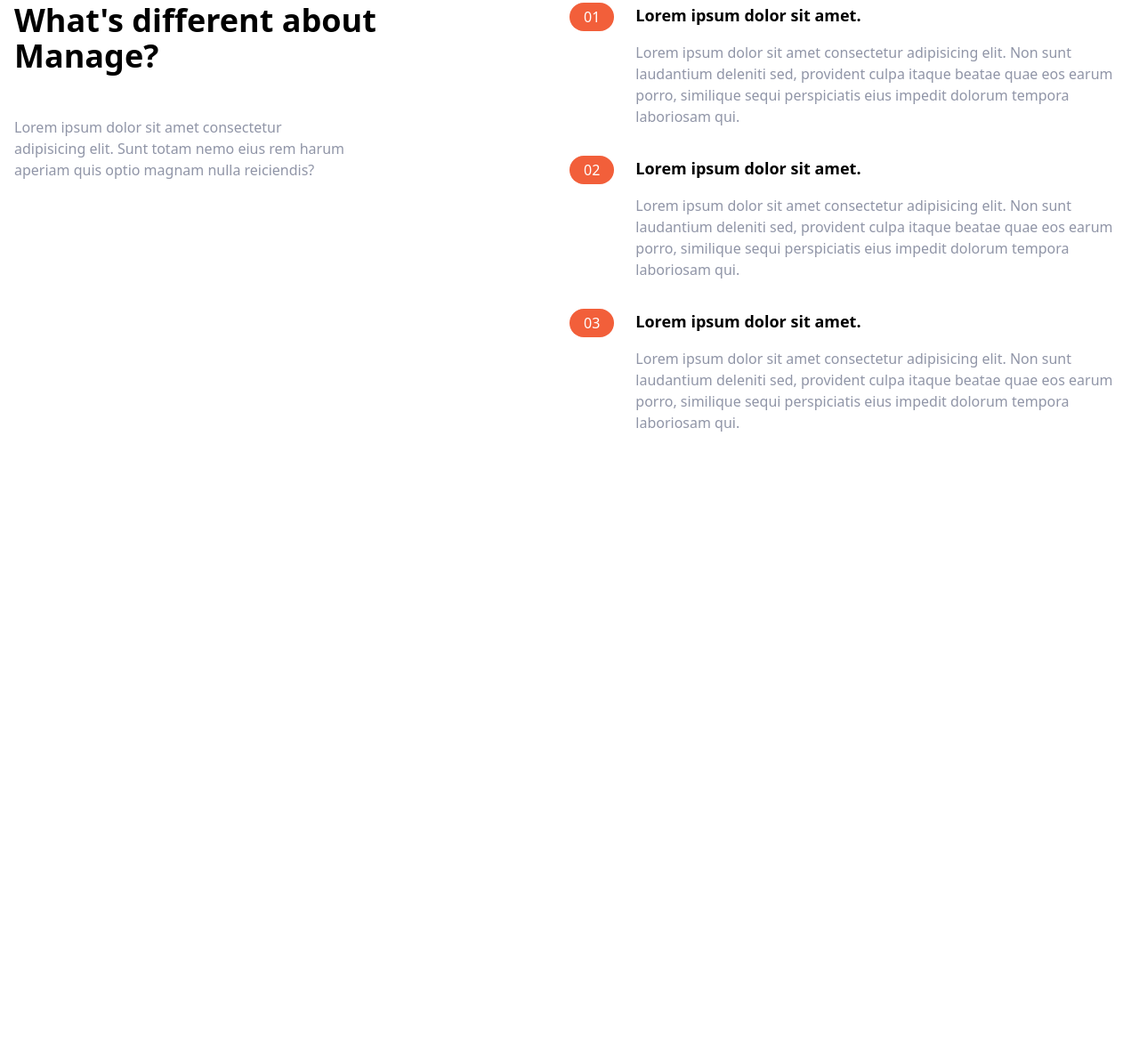
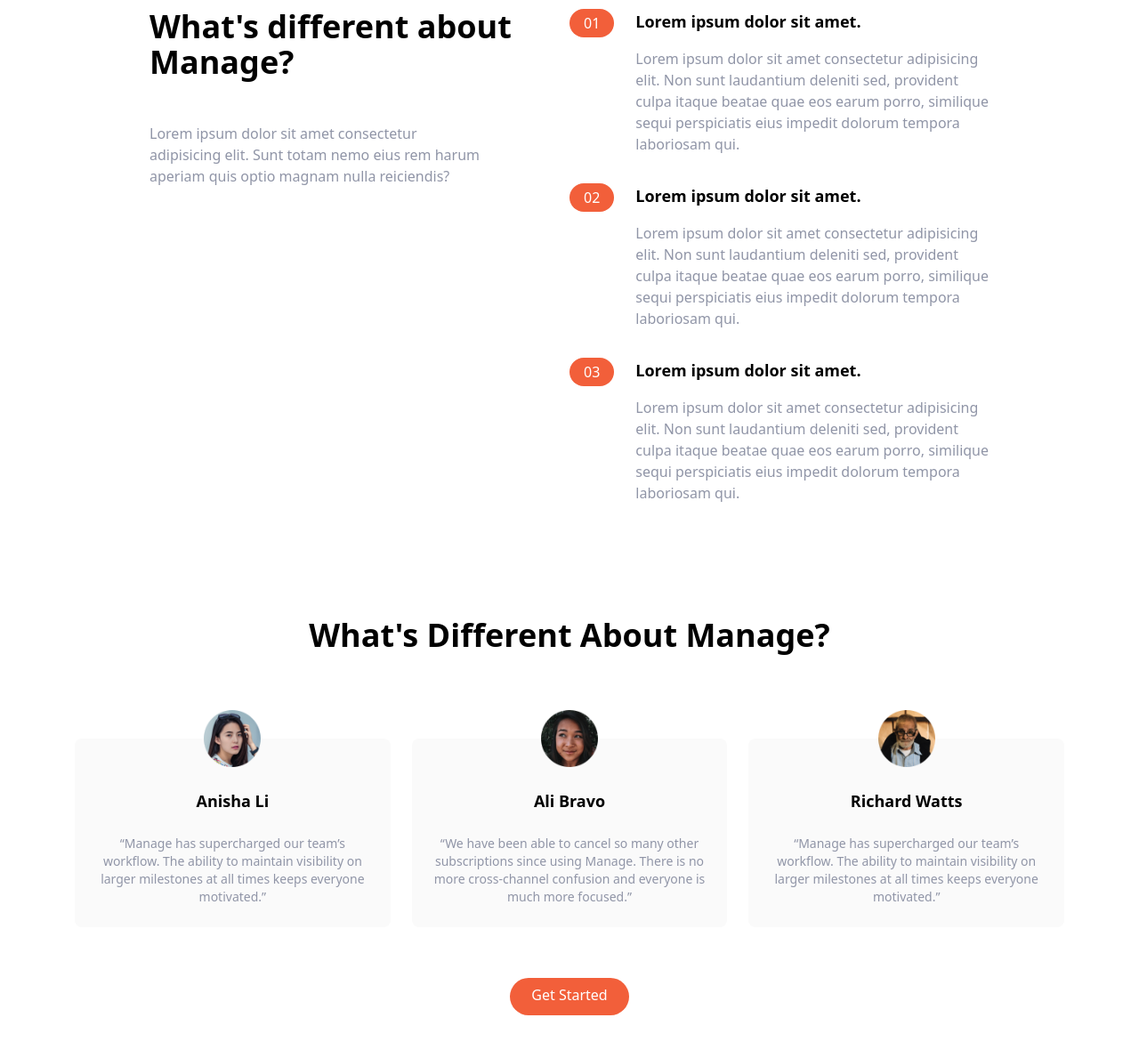
Before and after one commit to leon0113/tailwind-practice-project, a website: page index.html in a window 1280 px wide. Shown: the part 694-1874 px from the top of the page at 89% size. Before the commit the page ends 1181 px from the top, so only its background shows below. Drawn offline with Linux system fonts and the light colour scheme.

Commit message:
testimonal section DONE

```diff
--- a/index.html
+++ b/index.html
@@ -31,6 +31,7 @@
                 Started</a>
         </div>
     </nav>
+
     <!--! Hero Section start -->
     <section id="hero">
         <!-- Flex container  -->
@@ -57,11 +58,10 @@
         </div>
     </section>
 
-
     <!--! Feature section start  -->
     <section id="feature">
         <!-- flex container  -->
-        <div class="container flex flex-col px-4 mx-auto mt-10 space-y-12 md:space-y-0 md:flex-row">
+        <div class="container flex flex-col px-4 mx-auto mt-10 mb-32 space-y-12 md:space-y-0 md:flex-row">
             <!-- left items -->
             <div class="flex flex-col space-y-12 md:w-1/2">
                 <h2 class="max-w-md text-4xl font-bold text-center md:text-left">
@@ -141,6 +141,66 @@
             </div>
         </div>
     </section>
+
+    <!--! Testimonial section start  -->
+    <section id="testimonials">
+        <!-- Container to heading and testm blocks -->
+        <div class="max-w-6xl px-5 mx-auto mt-32 text-center">
+          <!-- Heading -->
+          <h2 class="text-4xl font-bold text-center">
+            What's Different About Manage?
+          </h2>
+          <!-- Testimonials Container -->
+          <div class="flex flex-col mt-24 md:flex-row md:space-x-6">
+            <!-- Testimonial 1 -->
+            <div
+              class="flex flex-col items-center p-6 space-y-6 rounded-lg bg-veryLightGray md:w-1/3"
+            >
+              <img src="img/avatar-anisha.png" class="w-16 -mt-14" alt="" />
+              <h5 class="text-lg font-bold">Anisha Li</h5>
+              <p class="text-sm text-darkGrayishBlue">
+                “Manage has supercharged our team’s workflow. The ability to
+                maintain visibility on larger milestones at all times keeps
+                everyone motivated.”
+              </p>
+            </div>
+
+            <!-- Testimonial 2 -->
+            <div
+              class="hidden flex-col items-center p-6 space-y-6 rounded-lg bg-veryLightGray md:flex md:w-1/3"
+            >
+              <img src="img/avatar-ali.png" class="w-16 -mt-14" alt="" />
+              <h5 class="text-lg font-bold">Ali Bravo</h5>
+              <p class="text-sm text-darkGrayishBlue">
+                “We have been able to cancel so many other subscriptions since
+                using Manage. There is no more cross-channel confusion and
+                everyone is much more focused.”
+              </p>
+            </div>
+
+            <!-- Testimonial 3 -->
+            <div
+              class="hidden flex-col items-center p-6 space-y-6 rounded-lg bg-veryLightGray md:flex md:w-1/3"
+            >
+              <img src="img/avatar-richard.png" class="w-16 -mt-14" alt="" />
+              <h5 class="text-lg font-bold">Richard Watts</h5>
+              <p class="text-sm text-darkGrayishBlue">
+                “Manage has supercharged our team’s workflow. The ability to
+                maintain visibility on larger milestones at all times keeps
+                everyone motivated.”
+              </p>
+            </div>
+          </div>
+          <!-- Button -->
+          <div class="my-16">
+            <a
+              href="#"
+              class="p-3 px-6 pt-2 text-white bg-brightRed rounded-full baseline hover:bg-brightRedLight"
+              >Get Started</a
+            >
+          </div>
+        </div>
+      </section>
 </body>
 
 </html>
```
Also changed, not shown: css/main.css.
